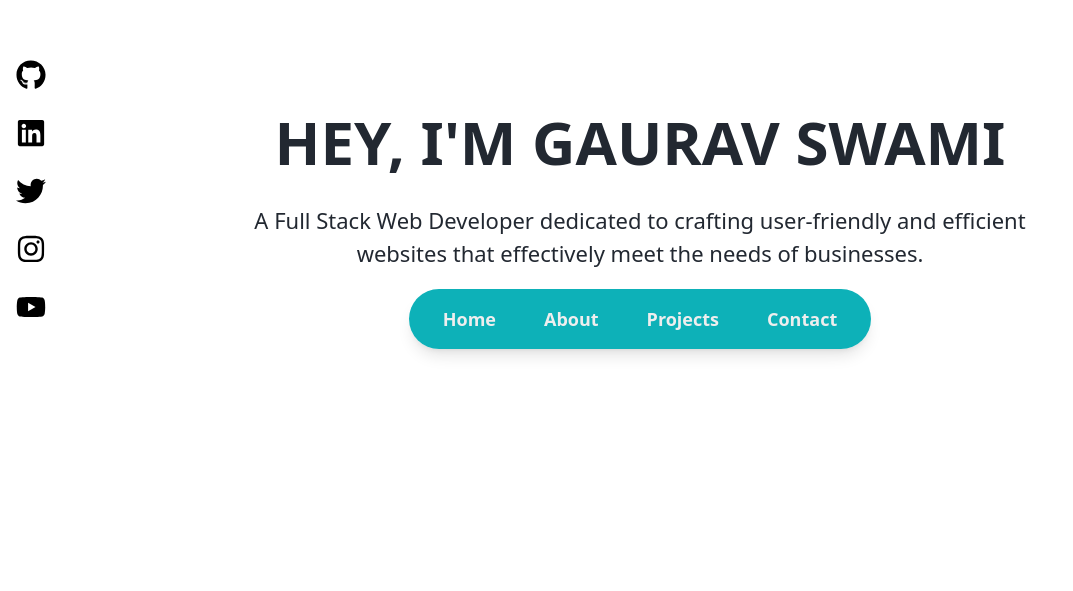
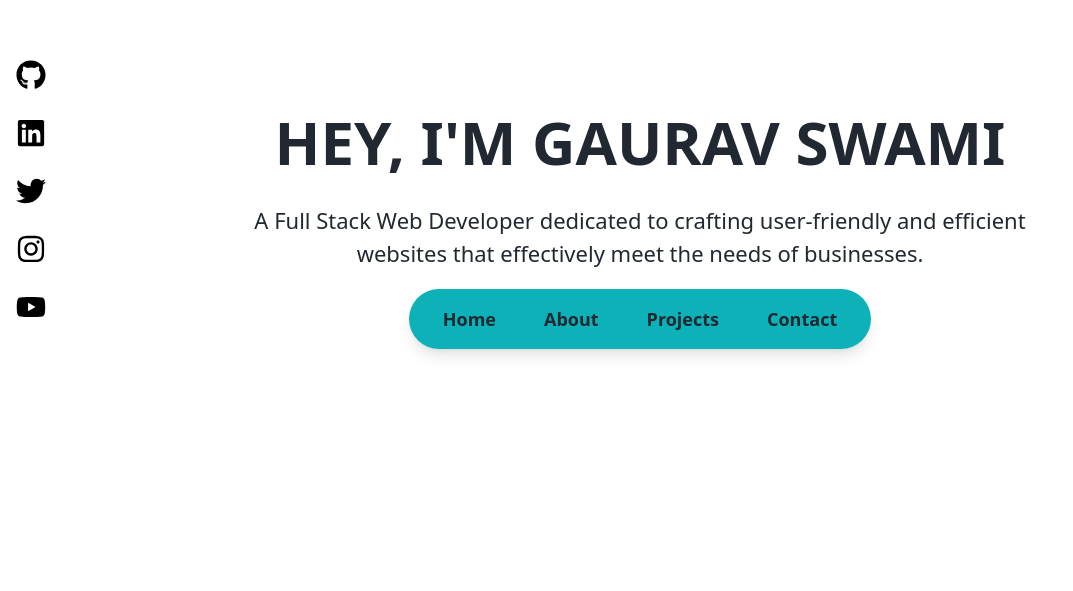
Before and after one commit to Gaurav-Swami/portfolio, a Next.js app: page / in a window 1280 px wide. Shown: the part 209-800 px from the top of the page, without its empty margins (0-1073 px from the left). Built offline with nearby package versions, Linux system fonts and the light colour scheme.

Commit message:
finally, thanks reddit for helping me fix the navbar

```diff
--- a/src/components/Header.tsx
+++ b/src/components/Header.tsx
@@ -12,7 +12,7 @@ const Button = ({ text, goToY, navbarPos }: buttonInterface) => {
   return (
     <button
       onClick={() => window.scrollTo({ top: goToY })}
-      className={` text-lg  py-[6px] font-semibold text-primaryText    rounded-full  sticky hover:text-black hover:bg-accent duration-300 border-accent px-6 ${
+      className={` text-lg  py-[6px] font-semibold text-background    rounded-full  sticky hover:text-black hover:bg-accent duration-300 border-accent px-6 ${
         navbarPos == "fixed" ? " " : " "
       } `}
     >
@@ -46,8 +46,8 @@ const Header: React.FC = () => {
 
   return (
     <div
-      className={`flex  items-center justify-center w-full gap-x-4 transition ${
-        navbarPos == "fixed" ? "fixed" : "absolute top-[450px] z-50 mt-12 "
+      className={`flex  items-center justify-center w-full gap-x-4 z-50 transition ${
+        navbarPos == "fixed" ? "fixed" : "absolute top-[450px]  mt-12 "
       }`}
     >
       <div
```
